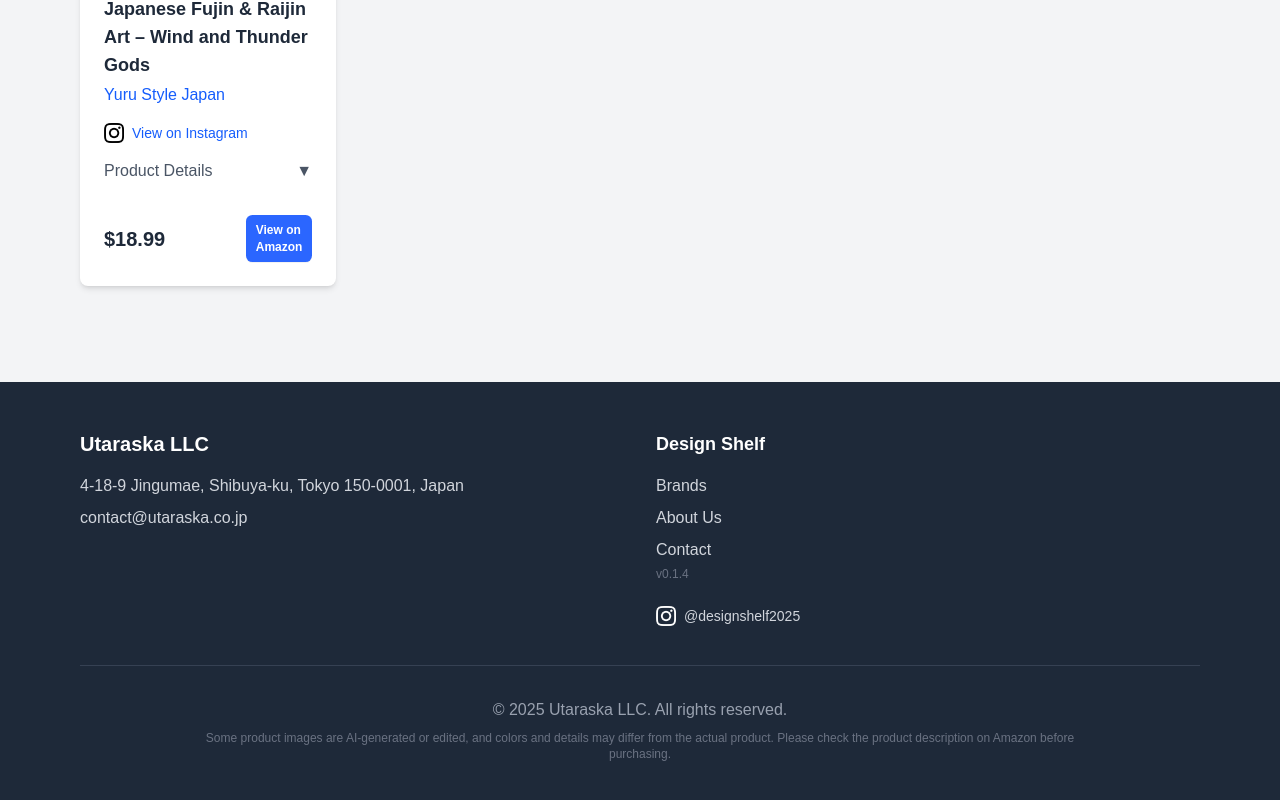
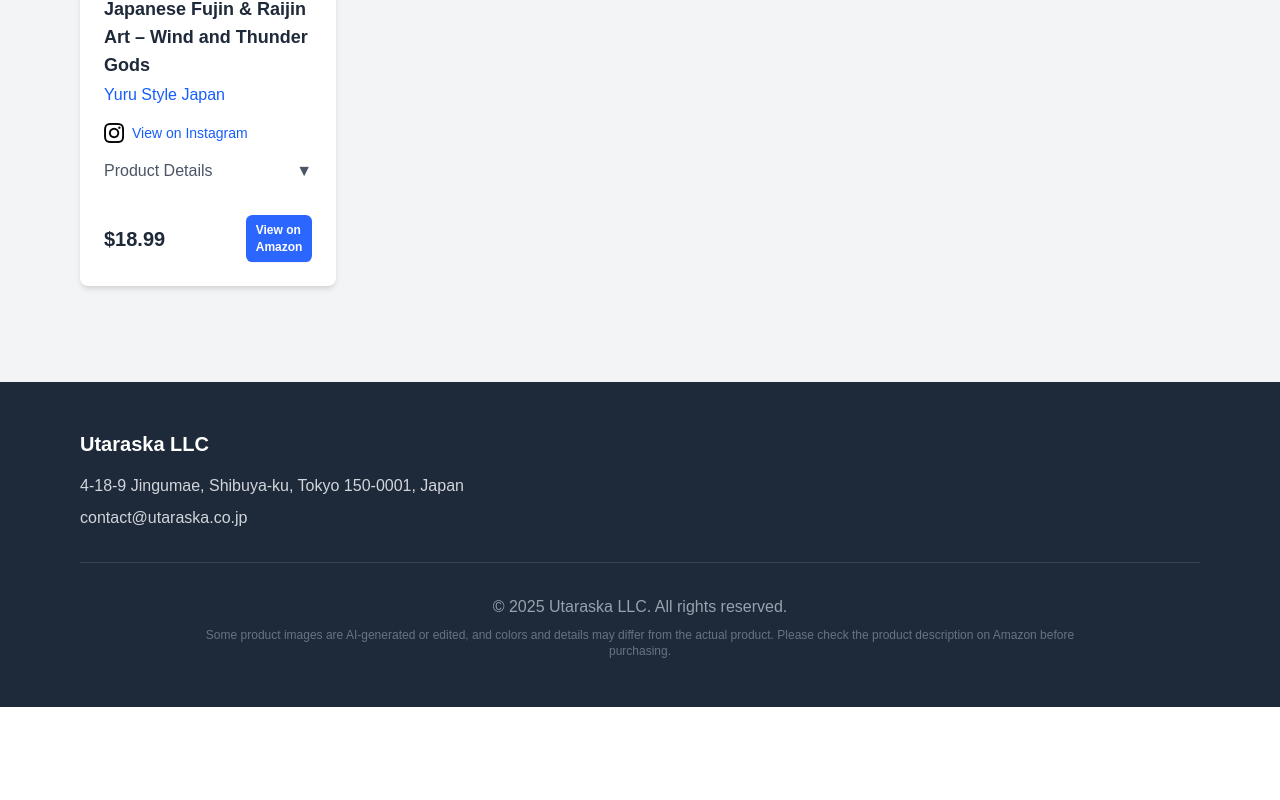
Before and after one commit to Makoto0824/utaraska-web, a Next.js app: page /designshelf in a window 1280 px wide. Shown: the part 1046-1846 px from the top of the page. After the commit the page ends 1753 px from the top, so only its background shows below. Built offline with nearby package versions, Linux system fonts and the light colour scheme; a web font is replaced by a local one.

Commit message:
EN版フッターからDesign Shelfセクションを削除

```diff
--- a/app/designshelf/page.tsx
+++ b/app/designshelf/page.tsx
@@ -737,40 +737,11 @@ export default function DesignShelf() {
       {/* フッター */}
       <footer className="bg-gray-800 text-white py-12 mt-16">
         <div className="max-w-6xl mx-auto px-4">
-          <div className="grid grid-cols-1 md:grid-cols-2 gap-8 mb-8">
+          <div className="mb-8">
             <div>
               <h3 className="text-xl font-bold mb-4">Utaraska LLC</h3>
               <p className="text-gray-300 mb-2">4-18-9 Jingumae, Shibuya-ku, Tokyo 150-0001, Japan</p>
               <p className="text-gray-300">contact@utaraska.co.jp</p>
-            </div>
-            <div>
-              <h4 className="text-lg font-semibold mb-4">Design Shelf</h4>
-              <ul className="space-y-2">
-                <li><Link href="/designshelf/brands" className="text-gray-300 hover:text-white transition-colors">Brands</Link></li>
-                <li><Link href="/designshelf/about" className="text-gray-300 hover:text-white transition-colors">About Us</Link></li>
-                <li>
-                  <Link href="/designshelf/contact" className="text-gray-300 hover:text-white transition-colors">Contact</Link>
-                  <div className="text-xs text-gray-500 mt-1">v0.1.4</div>
-                </li>
-              </ul>
-              <div className="mt-6">
-                <a
-                  href="https://www.instagram.com/designshelf2025/"
-                  target="_blank"
-                  rel="noopener noreferrer"
-                  className="inline-flex items-center gap-2 text-gray-300 hover:text-white transition-colors"
-                >
-                  <Image
-                    src="/designshelf/images/Instagram_logo.png"
-                    alt="Instagram"
-                    width={20}
-                    height={20}
-                    className="w-5 h-5"
-                    unoptimized
-                  />
-                  <span className="text-sm">@designshelf2025</span>
-                </a>
-              </div>
             </div>
           </div>
           <div className="text-center pt-8 border-t border-gray-700">
```
